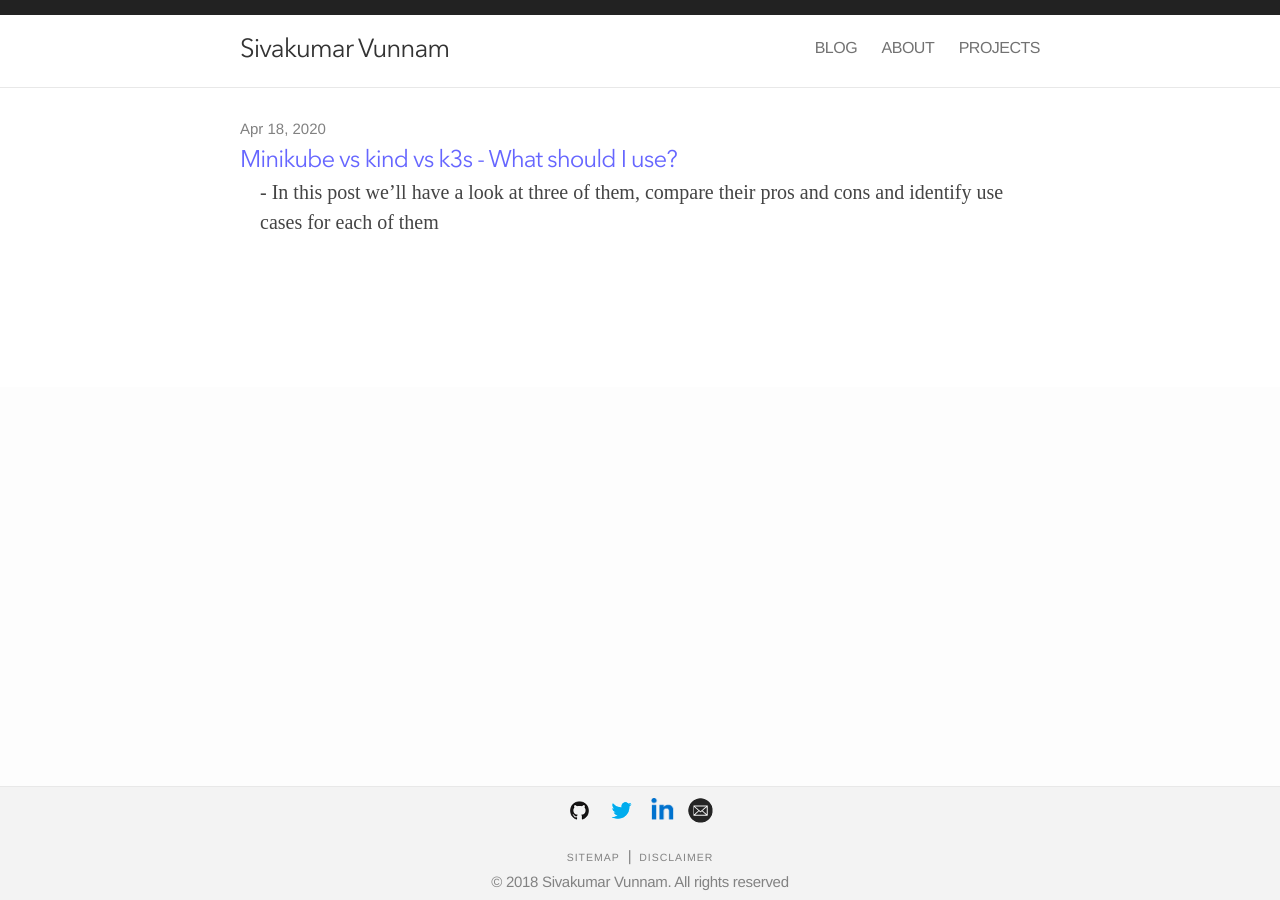
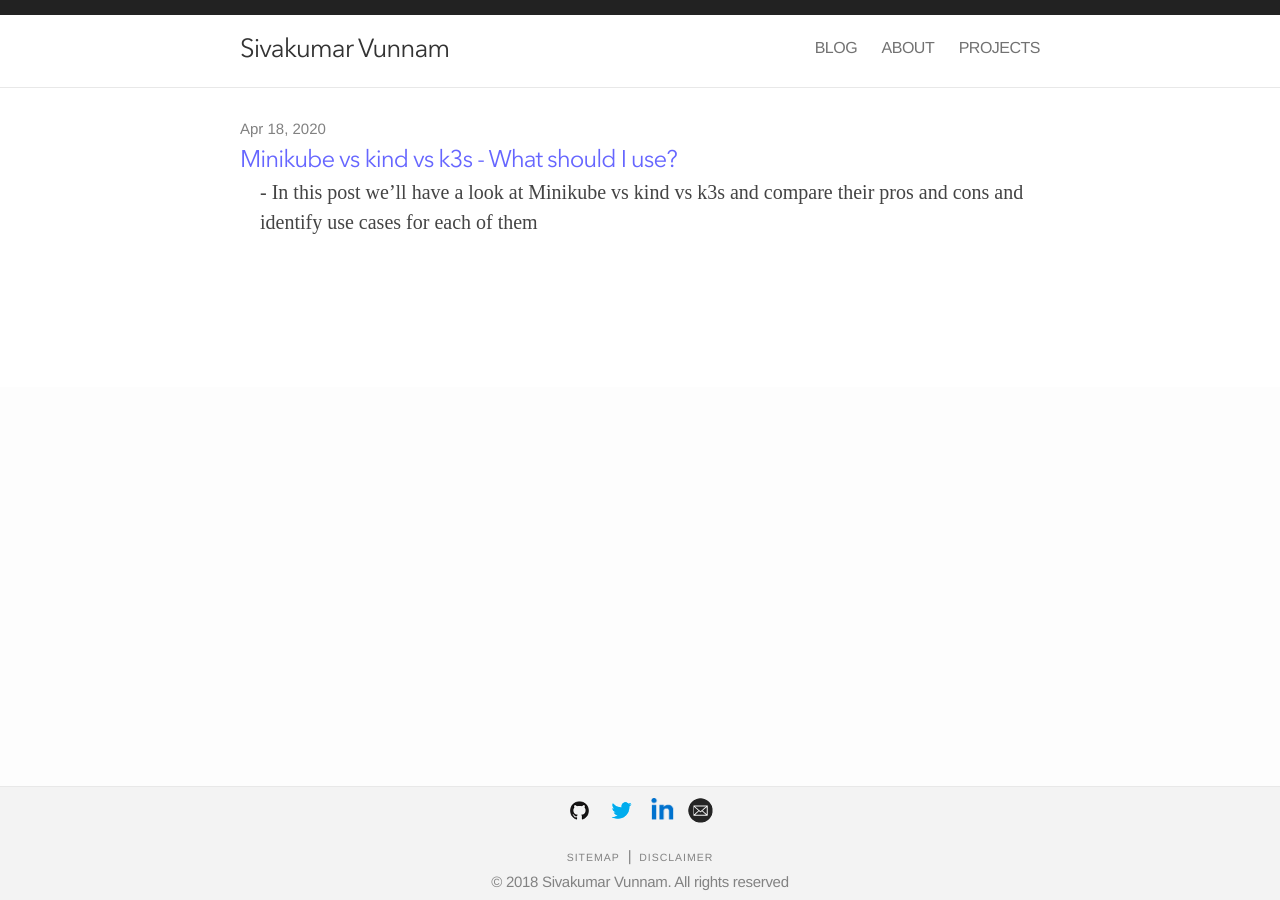
Before and after one commit to sivakumarvunnam/sivakumarvunnam.github.io, a Jekyll site: the page built from archive.html, in a window 1280 px wide. Built offline with Jekyll 4.4.1, drawn with Linux system fonts in a browser that asks for light colours; nearby versions of some CDN libraries.

Commit message:
Minikube vs kind vs k3s

```diff
--- a/_posts/2020-04-18-minikube-vs-kind-vs-k3s.md
+++ b/_posts/2020-04-18-minikube-vs-kind-vs-k3s.md
@@ -2,7 +2,7 @@
 layout: post
 title: "Minikube vs kind vs k3s - What should I use?"
 author: "Sivakumar Vunnam"
-excerpt: "In this post we’ll have a look at three of them, compare their pros and cons and identify use cases for each of them"
+excerpt: "In this post we’ll have a look at Minikube vs kind vs k3s and compare their pros and cons and identify use cases for each of them"
 keywords: Minikube, Kind, k3s, kubernetes, DevOps
 draft: false
 ---
```
